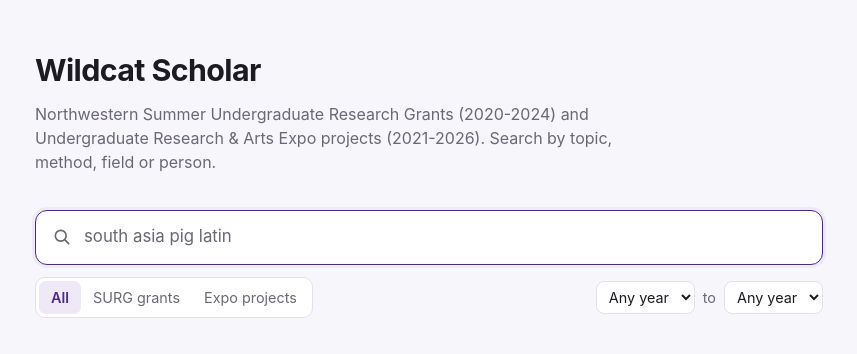
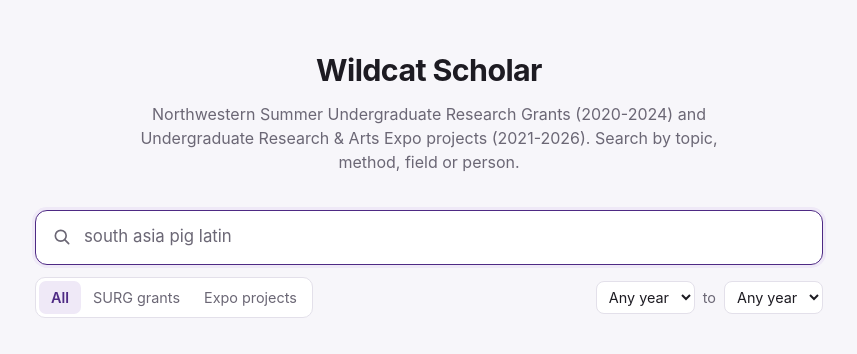
Before and after one commit to ishanjmukherjee/grantsearch, a React (Vite) app in the folder frontend/: page / in a window 1280 px wide. Shown: the top 354 px of the page, without its empty margins (211-1068 px from the left). Built offline with nearby package versions, Linux system fonts and the light colour scheme.

Commit message:
Center the page header

```diff
--- a/frontend/src/index.css
+++ b/frontend/src/index.css
@@ -46,6 +46,10 @@
   padding: 48px 16px 80px;
 }
 
+header {
+  text-align: center;
+}
+
 h1 {
   font-size: 1.9rem;
   letter-spacing: -0.02em;
@@ -54,7 +58,7 @@
 
 .lede {
   color: var(--muted);
-  margin: 0 0 28px;
+  margin: 0 auto 28px;
   max-width: 62ch;
 }
 
```
